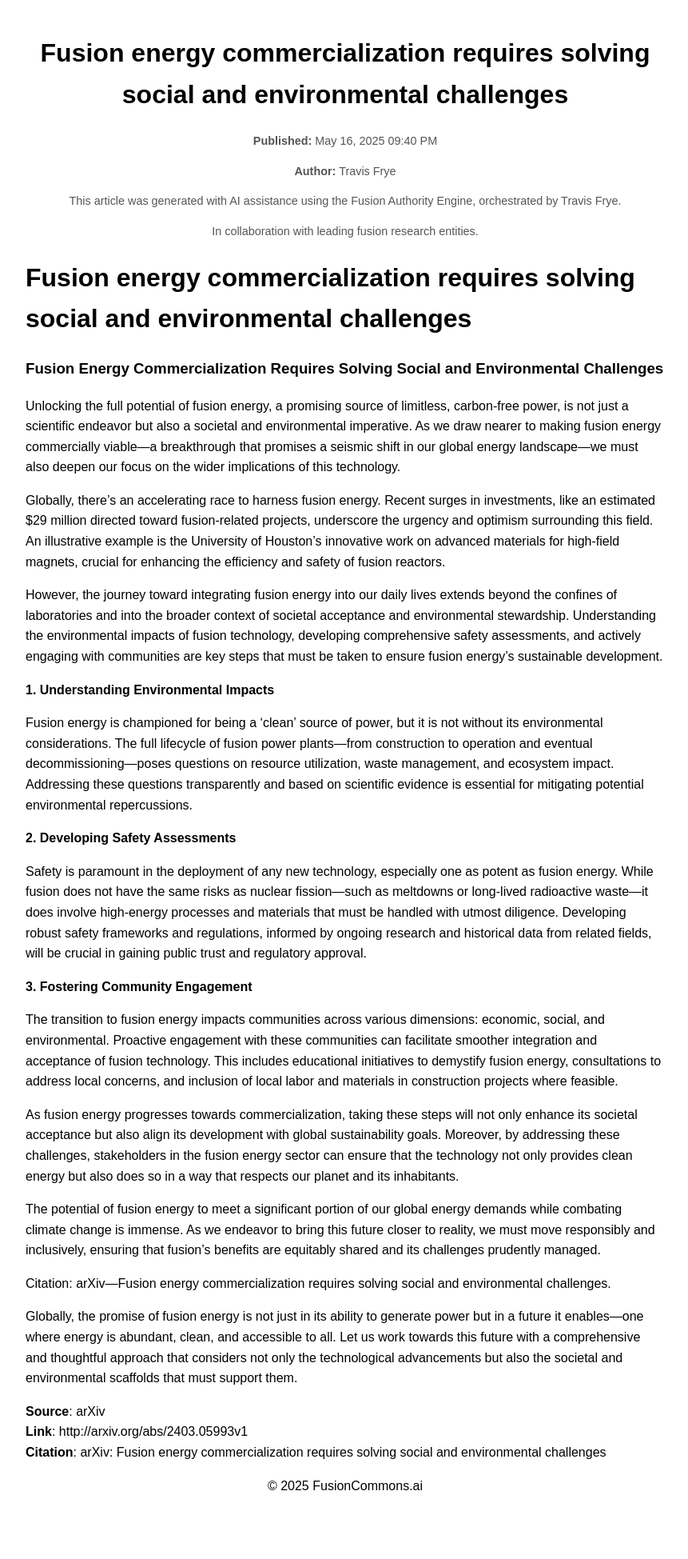
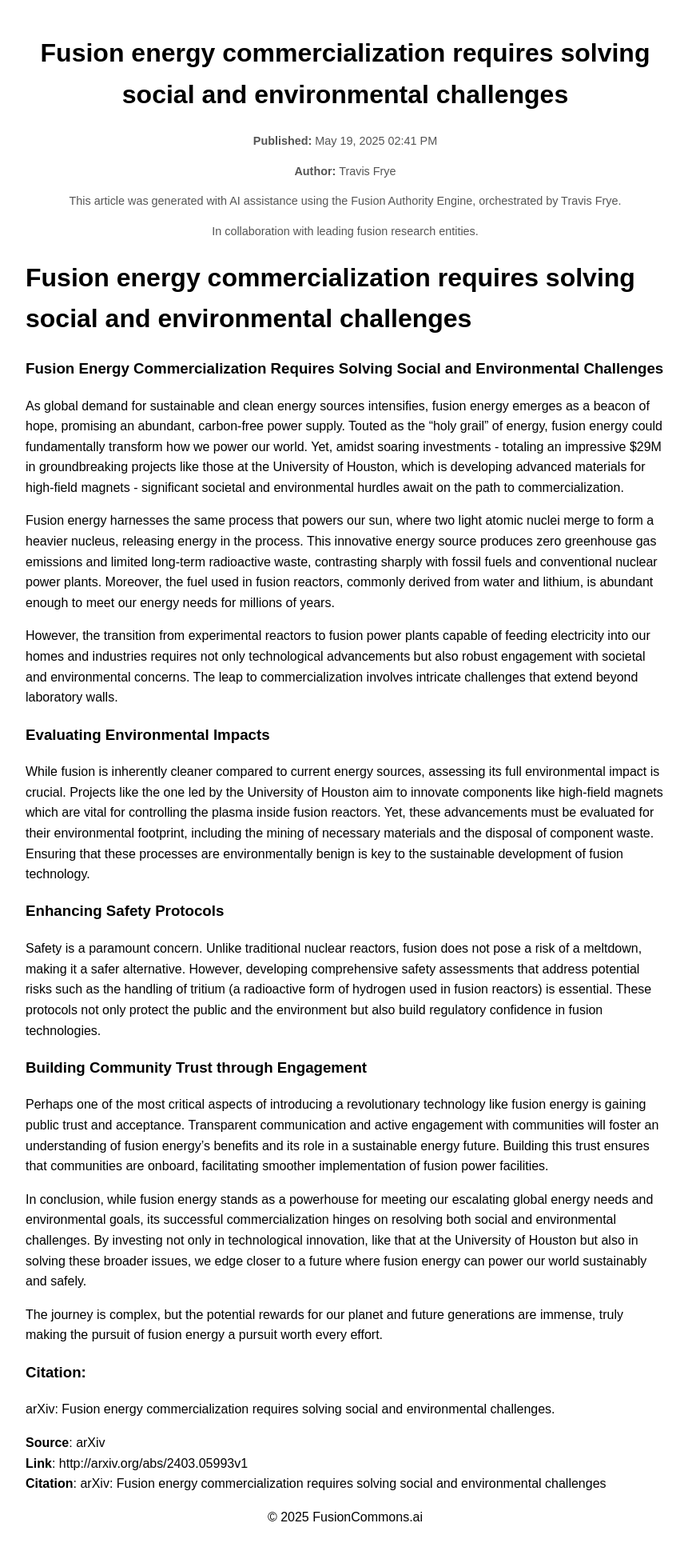
Before and after one commit to hyperpoint/hyperpoint.github.io, a Jekyll site: the page built from _posts/2024-03-01-0950fec4cb8454c4e9ade61cf7aff3b8-fusion-energy-commercialization-requires-solving-social-and-environmental-challenges.md, in a window 1280 px wide. Shown: the whole page at 80% size, without its empty margins (208-1069 px from the left). Built offline with Jekyll 4.4.1, drawn with Linux system fonts in a browser that asks for light colours; before the commit the page ends 1910 px from its top, so only the background shows below that.

Commit message:
Update blog post: Fusion energy commercialization requires solving social and environmental challenges

```diff
--- a/_posts/2024-03-01-0950fec4cb8454c4e9ade61cf7aff3b8-fusion-energy-commercialization-requires-solving-social-and-environmental-challenges.md
+++ b/_posts/2024-03-01-0950fec4cb8454c4e9ade61cf7aff3b8-fusion-energy-commercialization-requires-solving-social-and-environmental-challenges.md
@@ -1,41 +1,42 @@
 ---
 layout: post
 title: "Fusion energy commercialization requires solving social and environmental challenges"
-date: 2025-05-16 21:40:37
+date: 2025-05-19 14:41:07
 categories: [fusion, energy]
 permalink: "/posts/2024/03/01/fusion-energy-commercialization-requires-solving-social-and-environmental-challenges/"
 author: Travis Frye
+note: This article was generated with AI assistance using the Fusion Authority Engine, orchestrated by Travis Frye.
+collaboration: In collaboration with leading fusion research entities.
 ---
 
 # Fusion energy commercialization requires solving social and environmental challenges
 
 ### Fusion Energy Commercialization Requires Solving Social and Environmental Challenges
 
-Unlocking the full potential of fusion energy, a promising source of limitless, carbon-free power, is not just a scientific endeavor but also a societal and environmental imperative. As we draw nearer to making fusion energy commercially viable—a breakthrough that promises a seismic shift in our global energy landscape—we must also deepen our focus on the wider implications of this technology.
+As global demand for sustainable and clean energy sources intensifies, fusion energy emerges as a beacon of hope, promising an abundant, carbon-free power supply. Touted as the "holy grail" of energy, fusion energy could fundamentally transform how we power our world. Yet, amidst soaring investments - totaling an impressive $29M in groundbreaking projects like those at the University of Houston, which is developing advanced materials for high-field magnets - significant societal and environmental hurdles await on the path to commercialization.
 
-Globally, there's an accelerating race to harness fusion energy. Recent surges in investments, like an estimated $29 million directed toward fusion-related projects, underscore the urgency and optimism surrounding this field. An illustrative example is the University of Houston's innovative work on advanced materials for high-field magnets, crucial for enhancing the efficiency and safety of fusion reactors.
+Fusion energy harnesses the same process that powers our sun, where two light atomic nuclei merge to form a heavier nucleus, releasing energy in the process. This innovative energy source produces zero greenhouse gas emissions and limited long-term radioactive waste, contrasting sharply with fossil fuels and conventional nuclear power plants. Moreover, the fuel used in fusion reactors, commonly derived from water and lithium, is abundant enough to meet our energy needs for millions of years.
 
-However, the journey toward integrating fusion energy into our daily lives extends beyond the confines of laboratories and into the broader context of societal acceptance and environmental stewardship. Understanding the environmental impacts of fusion technology, developing comprehensive safety assessments, and actively engaging with communities are key steps that must be taken to ensure fusion energy's sustainable development.
+However, the transition from experimental reactors to fusion power plants capable of feeding electricity into our homes and industries requires not only technological advancements but also robust engagement with societal and environmental concerns. The leap to commercialization involves intricate challenges that extend beyond laboratory walls.
 
-**1. Understanding Environmental Impacts**
+### Evaluating Environmental Impacts
 
-Fusion energy is championed for being a 'clean' source of power, but it is not without its environmental considerations. The full lifecycle of fusion power plants—from construction to operation and eventual decommissioning—poses questions on resource utilization, waste management, and ecosystem impact. Addressing these questions transparently and based on scientific evidence is essential for mitigating potential environmental repercussions.
+While fusion is inherently cleaner compared to current energy sources, assessing its full environmental impact is crucial. Projects like the one led by the University of Houston aim to innovate components like high-field magnets which are vital for controlling the plasma inside fusion reactors. Yet, these advancements must be evaluated for their environmental footprint, including the mining of necessary materials and the disposal of component waste. Ensuring that these processes are environmentally benign is key to the sustainable development of fusion technology.
 
-**2. Developing Safety Assessments**
+### Enhancing Safety Protocols
 
-Safety is paramount in the deployment of any new technology, especially one as potent as fusion energy. While fusion does not have the same risks as nuclear fission—such as meltdowns or long-lived radioactive waste—it does involve high-energy processes and materials that must be handled with utmost diligence. Developing robust safety frameworks and regulations, informed by ongoing research and historical data from related fields, will be crucial in gaining public trust and regulatory approval.
+Safety is a paramount concern. Unlike traditional nuclear reactors, fusion does not pose a risk of a meltdown, making it a safer alternative. However, developing comprehensive safety assessments that address potential risks such as the handling of tritium (a radioactive form of hydrogen used in fusion reactors) is essential. These protocols not only protect the public and the environment but also build regulatory confidence in fusion technologies.
 
-**3. Fostering Community Engagement**
+### Building Community Trust through Engagement
 
-The transition to fusion energy impacts communities across various dimensions: economic, social, and environmental. Proactive engagement with these communities can facilitate smoother integration and acceptance of fusion technology. This includes educational initiatives to demystify fusion energy, consultations to address local concerns, and inclusion of local labor and materials in construction projects where feasible.
+Perhaps one of the most critical aspects of introducing a revolutionary technology like fusion energy is gaining public trust and acceptance. Transparent communication and active engagement with communities will foster an understanding of fusion energy’s benefits and its role in a sustainable energy future. Building this trust ensures that communities are onboard, facilitating smoother implementation of fusion power facilities.
 
-As fusion energy progresses towards commercialization, taking these steps will not only enhance its societal acceptance but also align its development with global sustainability goals. Moreover, by addressing these challenges, stakeholders in the fusion energy sector can ensure that the technology not only provides clean energy but also does so in a way that respects our planet and its inhabitants.
+In conclusion, while fusion energy stands as a powerhouse for meeting our escalating global energy needs and environmental goals, its successful commercialization hinges on resolving both social and environmental challenges. By investing not only in technological innovation, like that at the University of Houston but also in solving these broader issues, we edge closer to a future where fusion energy can power our world sustainably and safely.
 
-The potential of fusion energy to meet a significant portion of our global energy demands while combating climate change is immense. As we endeavor to bring this future closer to reality, we must move responsibly and inclusively, ensuring that fusion’s benefits are equitably shared and its challenges prudently managed.
+The journey is complex, but the potential rewards for our planet and future generations are immense, truly making the pursuit of fusion energy a pursuit worth every effort.
 
-Citation: arXiv—Fusion energy commercialization requires solving social and environmental challenges.
-
-Globally, the promise of fusion energy is not just in its ability to generate power but in a future it enables—one where energy is abundant, clean, and accessible to all. Let us work towards this future with a comprehensive and thoughtful approach that considers not only the technological advancements but also the societal and environmental scaffolds that must support them.
+### Citation:
+arXiv: Fusion energy commercialization requires solving social and environmental challenges.
 
 **Source**: arXiv
 **Link**: http://arxiv.org/abs/2403.05993v1
```
